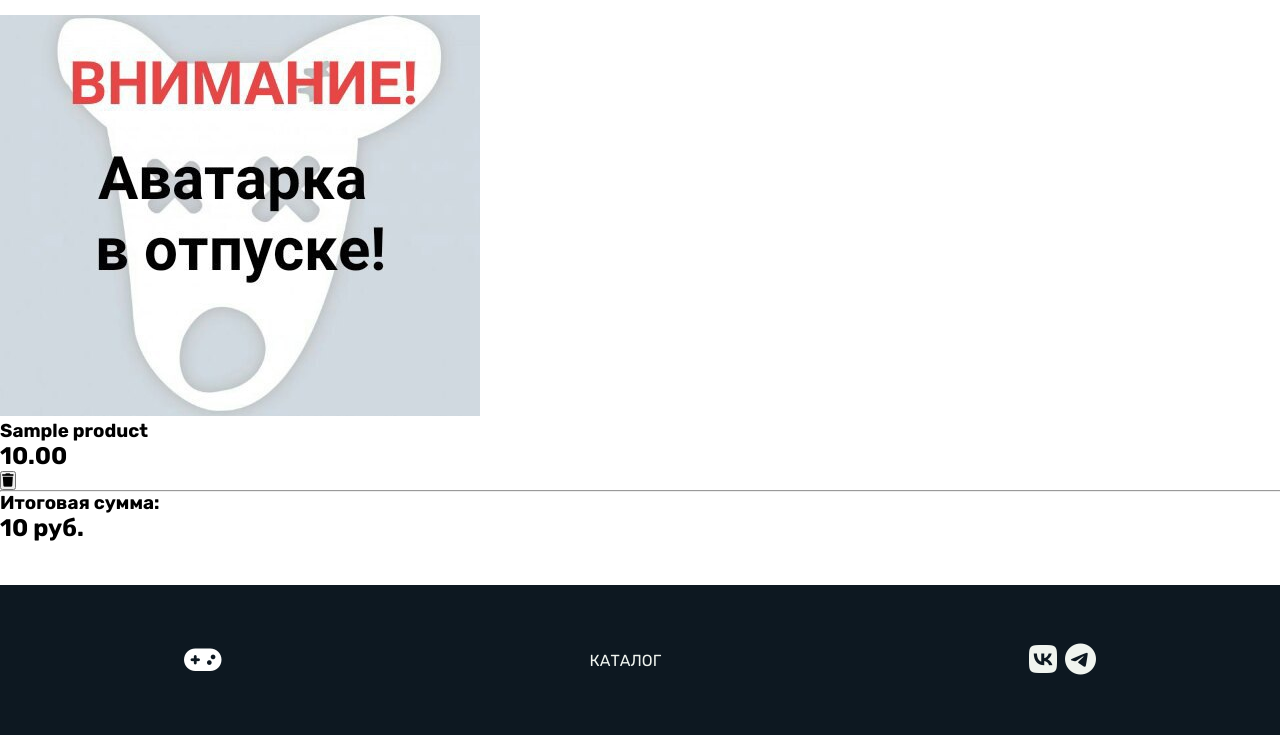
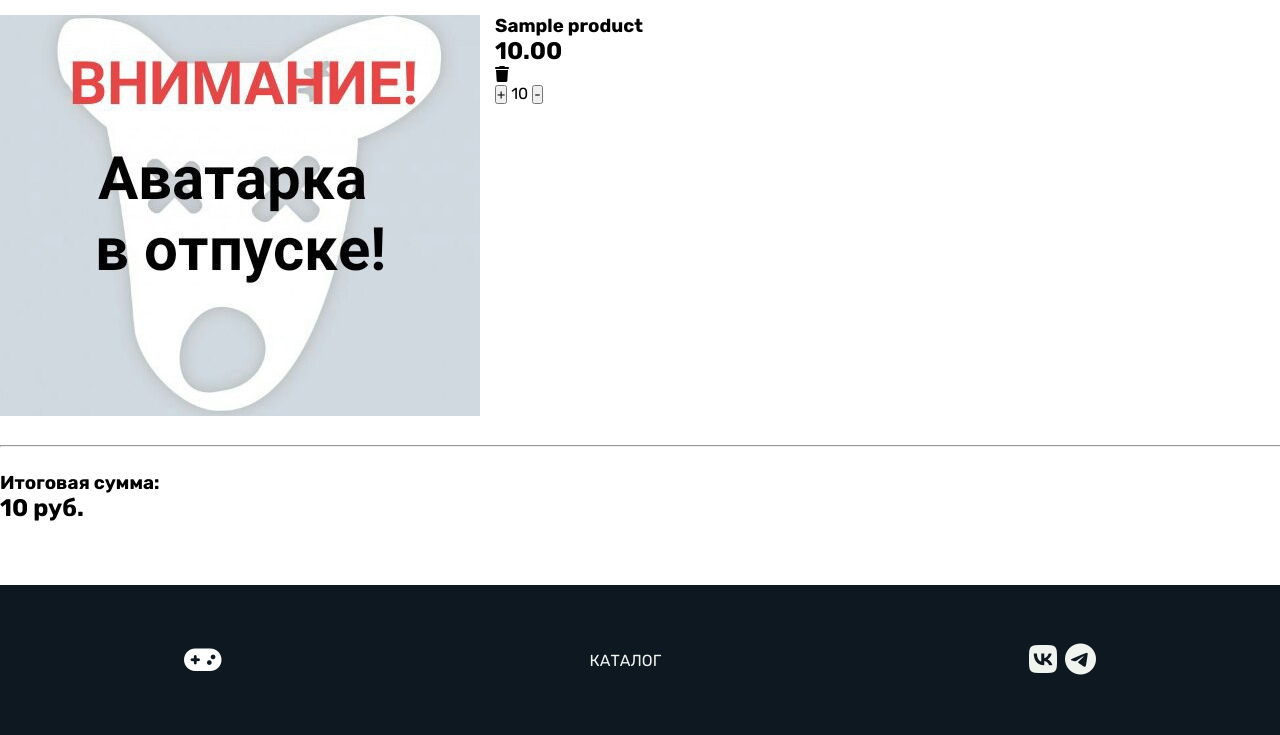
Before and after one commit to nlsnnn/playtopia_django, a Django app: page /cart/ in a window 1280 px wide; the page is wider, and only the part inside the window is pictured. Shown: the part 65-800 px from the top of that part. Run offline with Django 4.2, Linux system fonts and the light colour scheme; a user stored in the database is signed in; tables that the repository leaves empty hold one stand-in row (values such as "Sample post").

Commit message:
added quantity in cart

```diff
--- a/playtopia/cart/templates/cart/products.html
+++ b/playtopia/cart/templates/cart/products.html
@@ -1,4 +1,6 @@
 {% extends 'base.html' %}
+{% load cart_tags %}
+
 
 {% block content %}
 
@@ -6,17 +8,23 @@
     {% if products %}
     {% for p in products %}
     <div class="card" id="product-{{ p.id }}">
+        <a href="{{ p.get_absolute_url }}">
         <img src="/media/games/default.png" alt="Not found">
+        </a>
         <div class="content">
             <h3>{{ p.name }}</h3>
             <h2>{{ p.price }}</h2>
-            <button class="delete-from-cart" data-product-id="{{ p.id }}">
-                <i class="fa-solid fa-trash"></i>
-            </button>
-
+            <i class="fa-solid fa-trash delete-from-cart" data-product-id="{{ p.id }}"></i>
+            <div class="quantity">
+                <p>
+                    <button>+</button>
+                    {{ product_quantities|dict_get:p.id }}
+                    <button>-</button>
+                </p>
+            </div>
         </div>
-        <hr>
     </div>
+    <hr>
     {% endfor %}
     <div class="amount">
         <h3>Итоговая сумма:</h3>
@@ -40,7 +48,7 @@
                 },
                 success: function(response) {
                     if (response.success){
-                        alert('Товар убран!' + response.sum);
+                        alert('Товар убран!');
                         $('#product-' + productId).remove();
                     } else {
                         alert('Ошибка при удалении товара с корзины');
--- /dev/null
+++ b/playtopia/cart/templatetags/cart_tags.py
@@ -0,0 +1,7 @@
+from django import template
+
+register = template.Library()
+
+@register.filter
+def dict_get(dict, key):
+    return dict.get(key)
--- a/playtopia/cart/views.py
+++ b/playtopia/cart/views.py
@@ -17,8 +17,11 @@
 
     def get_context_data(self, **kwargs: Any) -> dict[str, Any]:
         context = super().get_context_data(**kwargs)
-        products: QuerySet = context['products']
-        context['amount'] = products.aggregate(Sum('price')).get('price__sum')
+        cart_items = Cart.objects.filter(user_id=self.request.user)
+        # products: QuerySet = context['products']
+        product_quantities = {item.product_id: item.quantity for item in cart_items}
+        context['product_quantities'] = product_quantities
+        context['amount'] = cart_items.aggregate(total_price=Sum('product__price', field="product__price * quantity")).get('total_price')
         return context
 
     def get_queryset(self) -> QuerySet[Any]:
--- a/playtopia/store/models.py
+++ b/playtopia/store/models.py
@@ -47,7 +47,7 @@
 
 class Cart(models.Model):
     user = models.ForeignKey('users.User', on_delete=models.CASCADE)
-    product = models.ForeignKey('Product', on_delete=models.CASCADE, verbose_name='Игра')
+    product = models.ForeignKey('Product', on_delete=models.CASCADE, verbose_name='Игра', related_name='cart_product')
     quantity = models.PositiveIntegerField(default=1)
 
 
--- a/playtopia/store/static/store/style/style.css
+++ b/playtopia/store/static/store/style/style.css
@@ -1105,6 +1105,16 @@
 
 /* cart */
 
+.cart-list .card {
+    display: flex;
+    gap: 15px;
+}
+
+.cart-list hr{
+    margin: 25px 0 25px 0;
+}
+
+
 .cart-list i {
     cursor: pointer;
 }
--- a/playtopia/templates/base.html
+++ b/playtopia/templates/base.html
@@ -20,7 +20,9 @@
             </div>
             <ul class="nav">
                 <li><a href="{% url 'catalog' %}" class="catalogLink">Каталог</a></li>
+                {% if user.is_authenticated %}
                 <li><a href="{% url 'cart:cart_list' %}">Корзина</a></li>
+                {% endif %}
                 {% if perms.store.add_product %}
                 <li><a href="{% url 'add_game' %}">Добавить игру</a></li>
                 {% endif %}
```
Also changed, not shown: playtopia/cart/templatetags/__init__.py (added).
